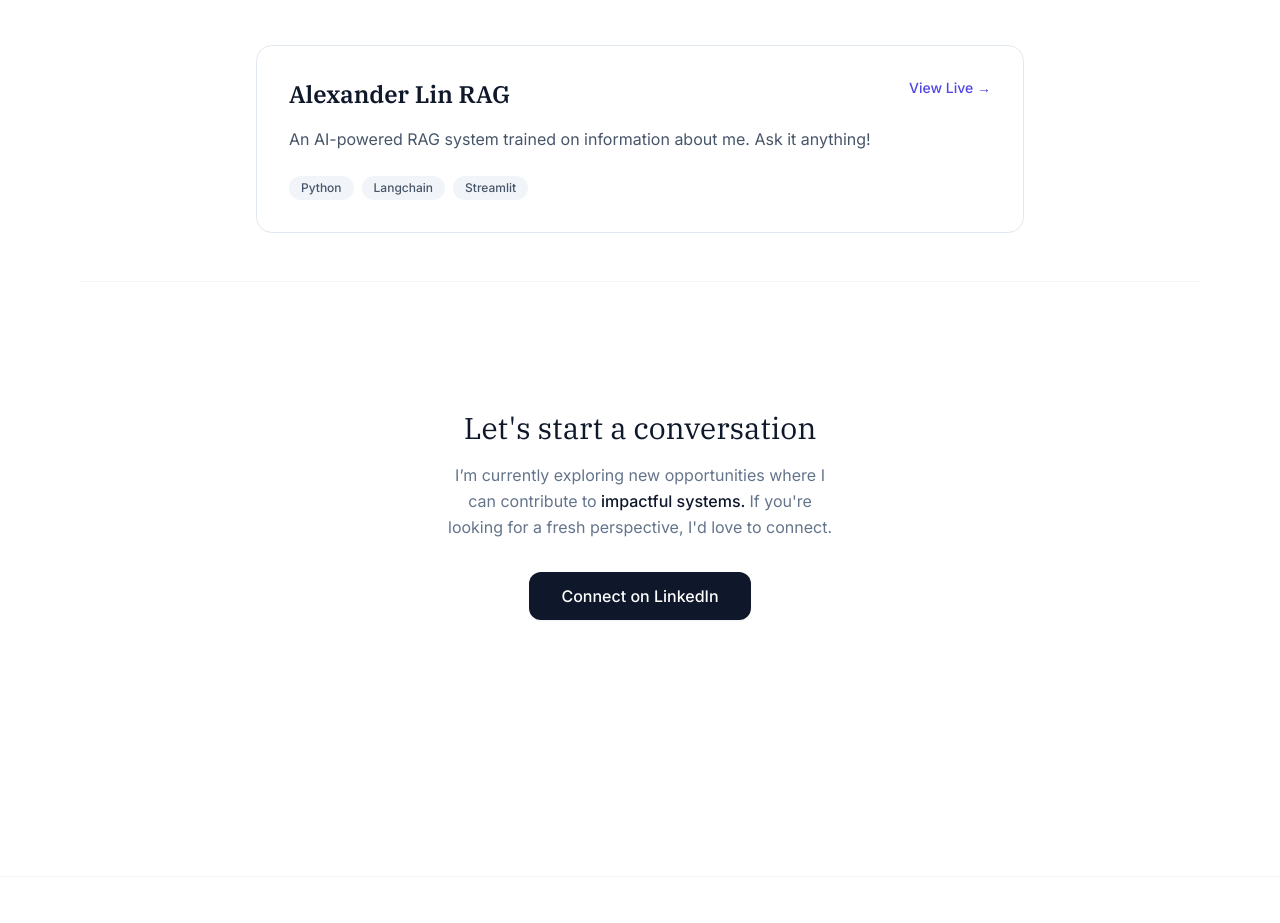
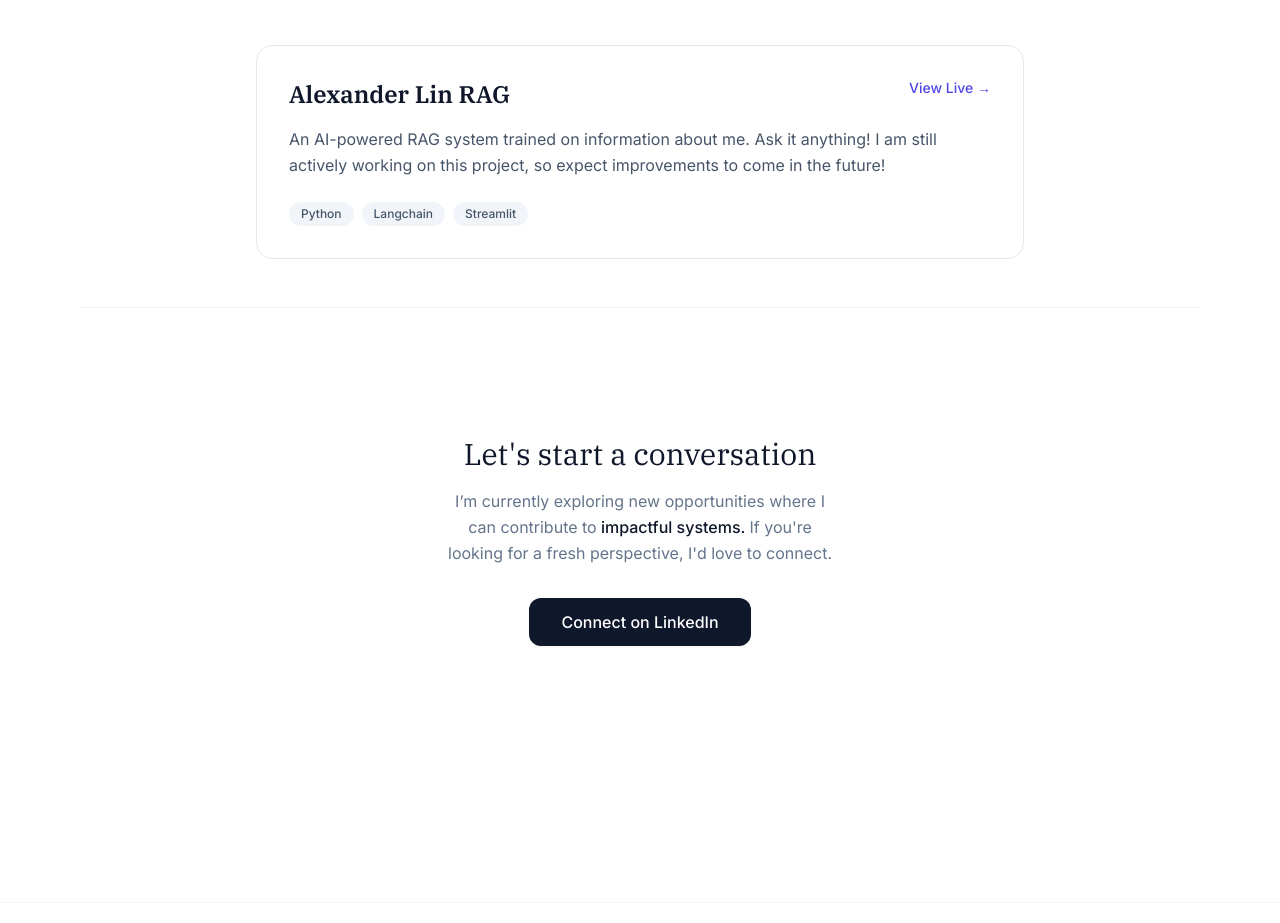
Before and after one commit to alexanderlin-com/alexanderlin-root, a React (Vite) app: page / in a window 1280 px wide. Shown: the part 1720-2643 px from the top of the page. Built offline with nearby package versions, Linux system fonts and the light colour scheme.

Commit message:
minor updates.

```diff
--- a/src/pages/Home.tsx
+++ b/src/pages/Home.tsx
@@ -12,7 +12,7 @@ const projects = [
   },
   {
     title: "Alexander Lin RAG",
-    description: "An AI-powered RAG system trained on information about me. Ask it anything!",
+    description: "An AI-powered RAG system trained on information about me. Ask it anything! I am still actively working on this project, so expect improvements to come in the future!",
     tags: ["Python", "Langchain", "Streamlit"],
     link: "https://alexanderlin-rag.streamlit.app/"
   }
```
Also changed, not shown: 1 other file (tests, documents, lock files or other folders).
